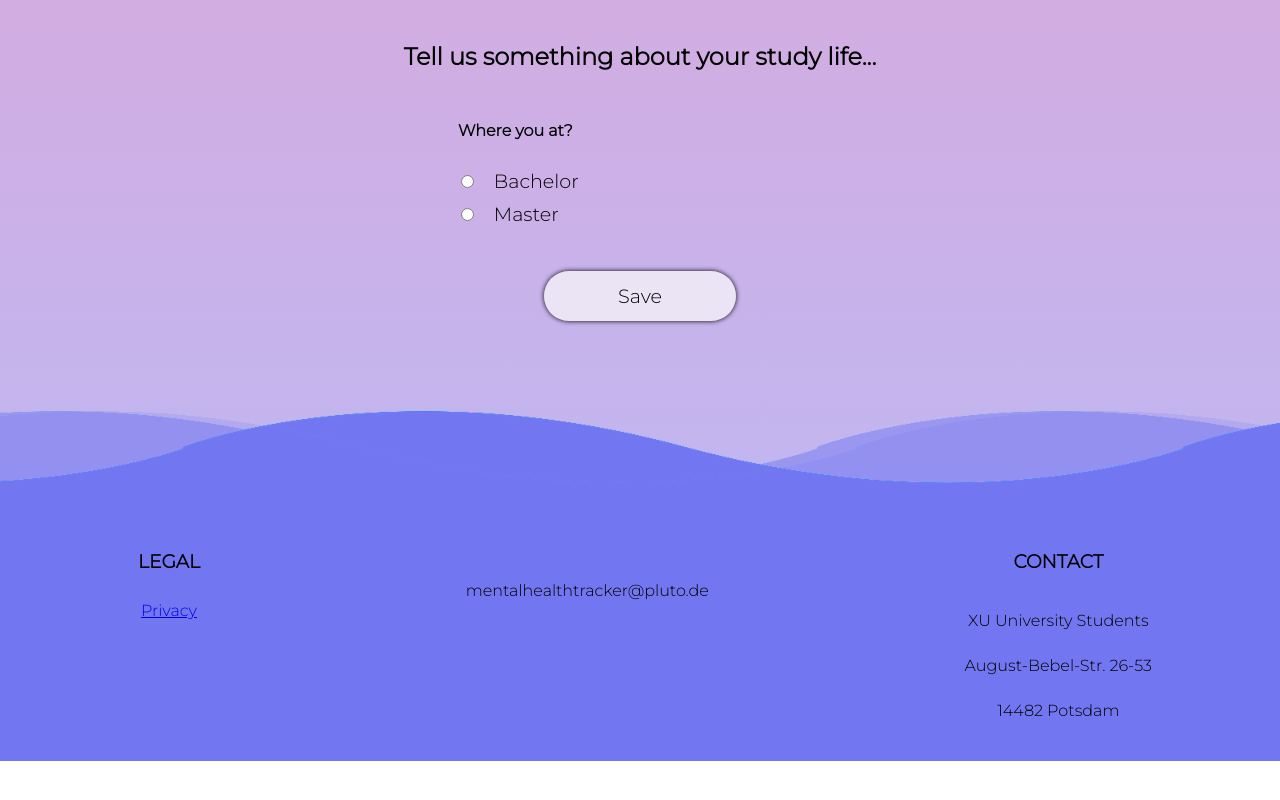
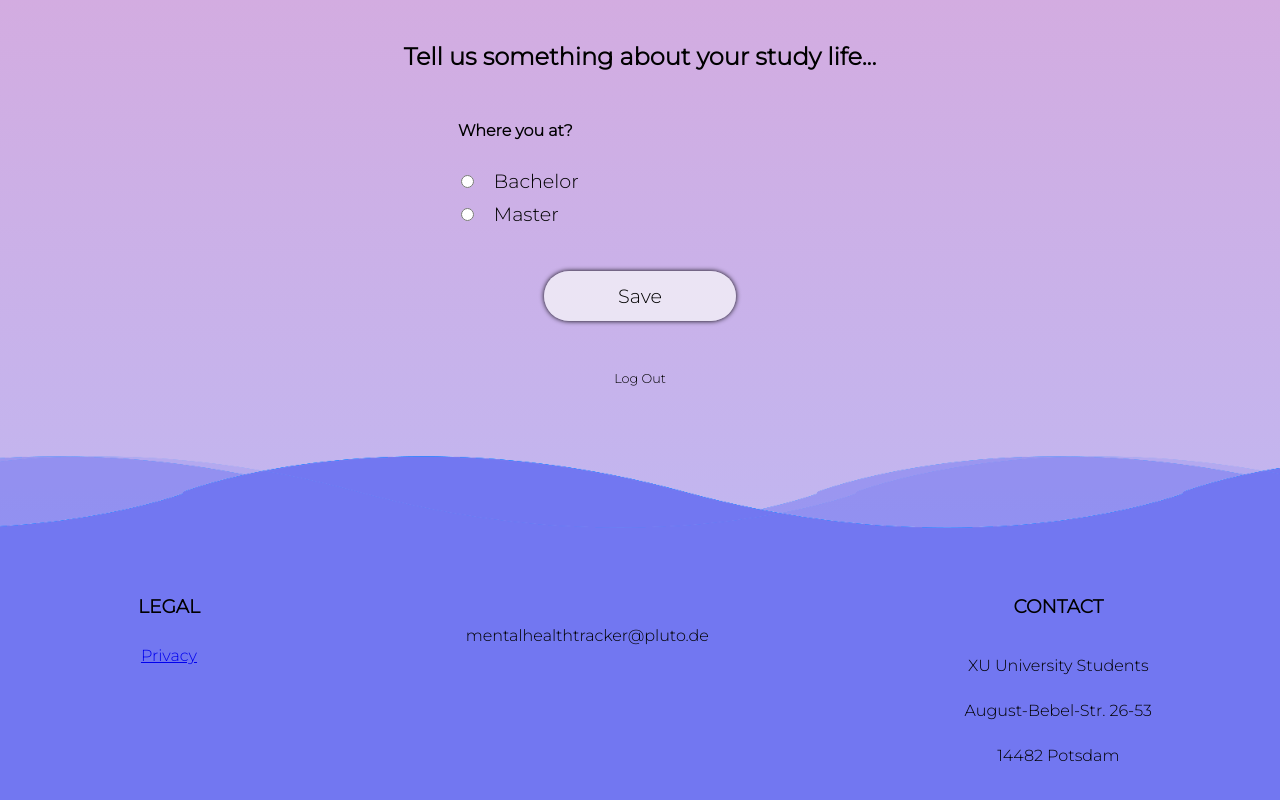
Before and after one commit to aanckr/co2-final-project, a React (Create React App) app: page /Profile/1 in a window 1280 px wide. Shown: the part 961-1761 px from the top of the page. Before the commit the page ends 1722 px from the top, so only its background shows below. Built offline with nearby package versions, Linux system fonts and the light colour scheme; no server answers.

Commit message:
Added link to log out and its styling

```diff
--- a/src/Profile.css
+++ b/src/Profile.css
@@ -67,3 +67,10 @@ label{
     font-size: 1.2em;
     background-color: rgba(250, 250, 250, 0.7);
 }
+
+#log-out{
+    display: flex;
+    justify-content: center;
+    margin-top: 30px;
+    font-size: 0.8em;
+}
--- a/src/Profile.js
+++ b/src/Profile.js
@@ -140,6 +140,8 @@ function Profile() {
         }
         <button className='save-button'>Save</button>
 
+        <a id="log-out" onClick={() => window.location.href = `http://localhost:3000`}>Log Out</a>
+
 
 
     </form>
```
